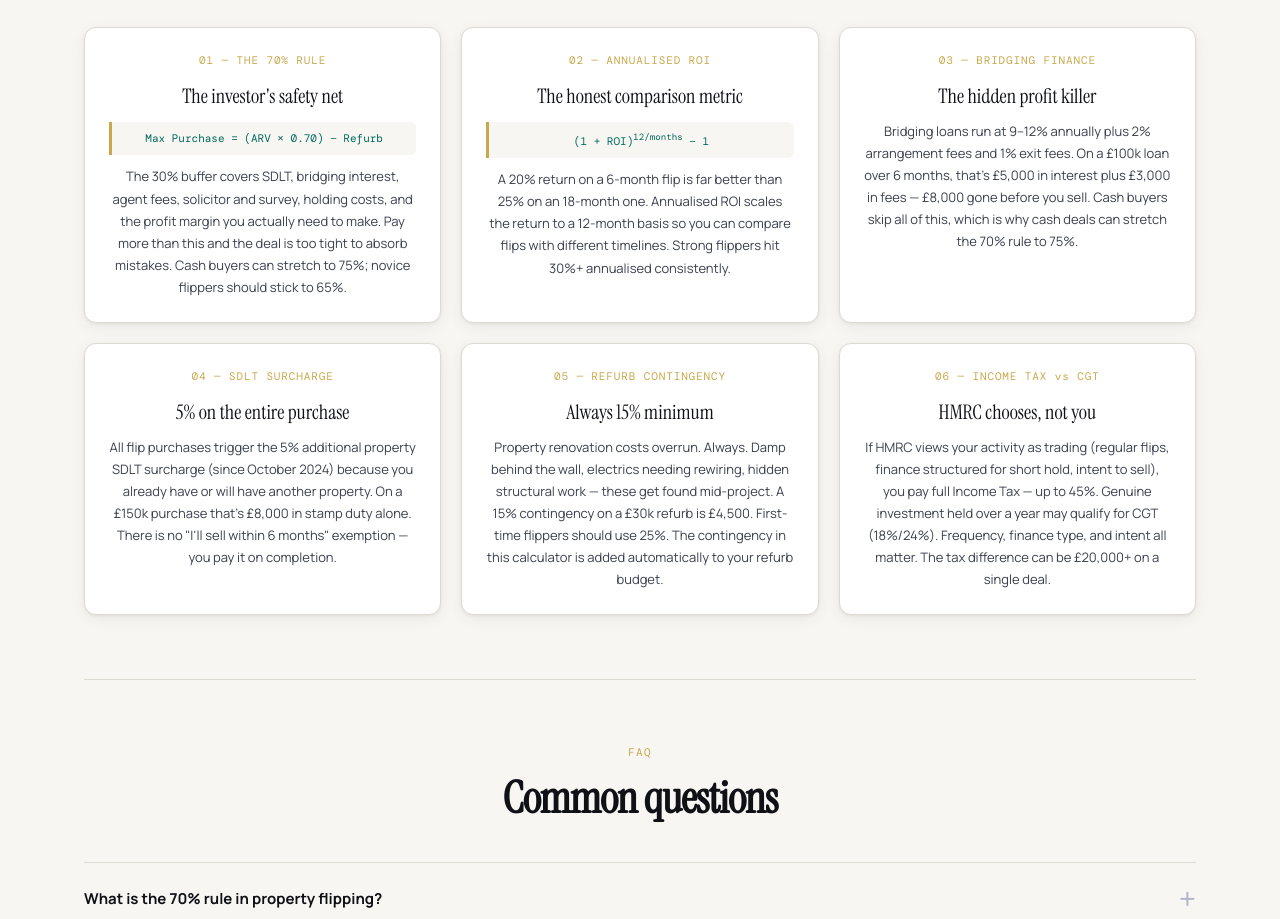
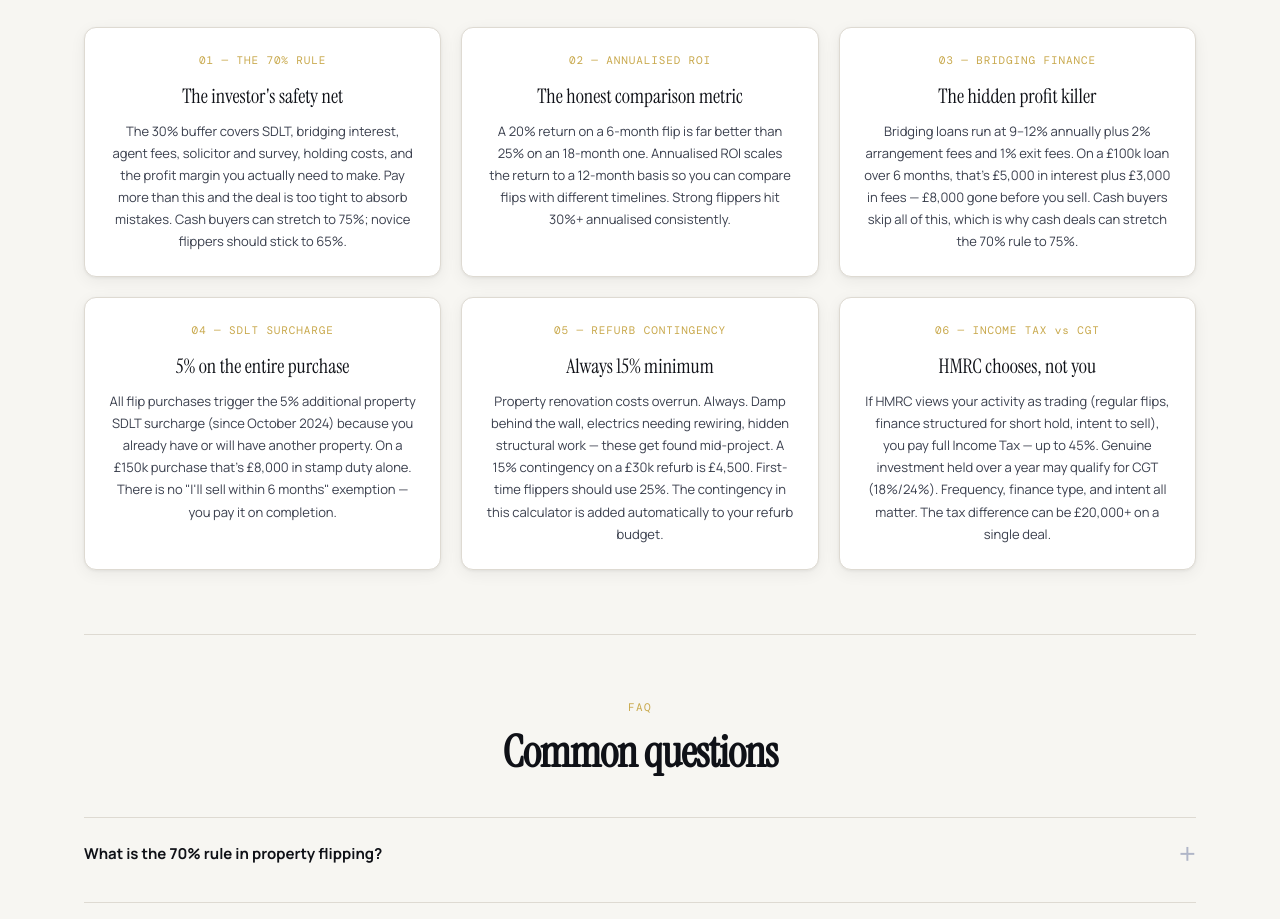
Before and after one commit to mmandai/uk-flip-and-profit, a plain HTML site: page index.html in a window 1280 px wide. Shown: the part 2360-3279 px from the top of the page. Drawn offline with nearby package versions, Linux system fonts and the light colour scheme.

Commit message:
index.html

```diff
--- a/index.html
+++ b/index.html
@@ -475,14 +475,12 @@ footer{background:var(--ink);color:var(--gold);padding:40px 0;text-align:center;
       <div class="explain-card">
         <div class="ec-num">01 — THE 70% RULE</div>
         <div class="ec-title">The investor's safety net</div>
-        <div class="formula">Max Purchase = (ARV × 0.70) − Refurb</div>
         <p class="ec-body">The 30% buffer covers SDLT, bridging interest, agent fees, solicitor and survey, holding costs, and the profit margin you actually need to make. Pay more than this and the deal is too tight to absorb mistakes. Cash buyers can stretch to 75%; novice flippers should stick to 65%.</p>
       </div>
 
       <div class="explain-card">
         <div class="ec-num">02 — ANNUALISED ROI</div>
         <div class="ec-title">The honest comparison metric</div>
-        <div class="formula">(1 + ROI)<sup>12/months</sup> − 1</div>
         <p class="ec-body">A 20% return on a 6-month flip is far better than 25% on an 18-month one. Annualised ROI scales the return to a 12-month basis so you can compare flips with different timelines. Strong flippers hit 30%+ annualised consistently.</p>
       </div>
 
```
